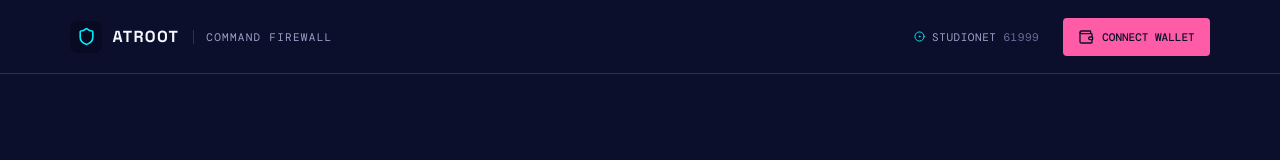
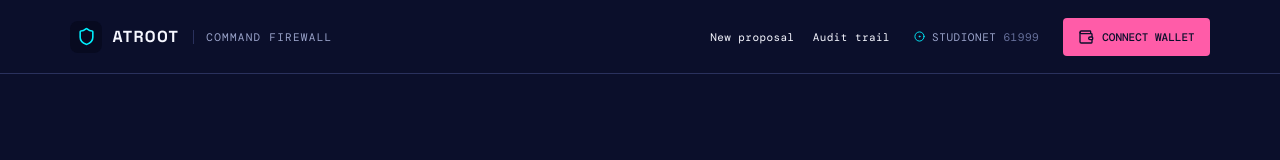
Before and after one commit to BeatyXO/Atroot, a Next.js app: page / in a window 1280 px wide. Shown: the top 160 px of the page. Built offline with nearby package versions, Linux system fonts and the light colour scheme.

Commit message:
add proposal and audit links to home navigation

```diff
--- /dev/null
+++ b/app/home-nav.css
@@ -0,0 +1 @@
+.home-nav{display:flex;gap:18px;align-items:center;margin-left:auto;margin-right:24px}.home-nav a{color:var(--white);font:11px 'DM Mono';letter-spacing:.04em;text-decoration:none}.home-nav a:hover{color:var(--cyan)}@media(max-width:760px){.home-nav{display:none}}
--- a/app/layout.tsx
+++ b/app/layout.tsx
@@ -1,4 +1,5 @@
 import './globals.css';
 import './pages.css';
+import './home-nav.css';
 export const metadata = { title: 'ATROOT — Agent command firewall', description: 'Semantic approval for consequential agent actions.' };
 export default function RootLayout({children}:{children:React.ReactNode}) { return <html lang="en"><body>{children}</body></html>; }
```
Also changed, not shown: app/page.tsx (+1 -0 lines).
